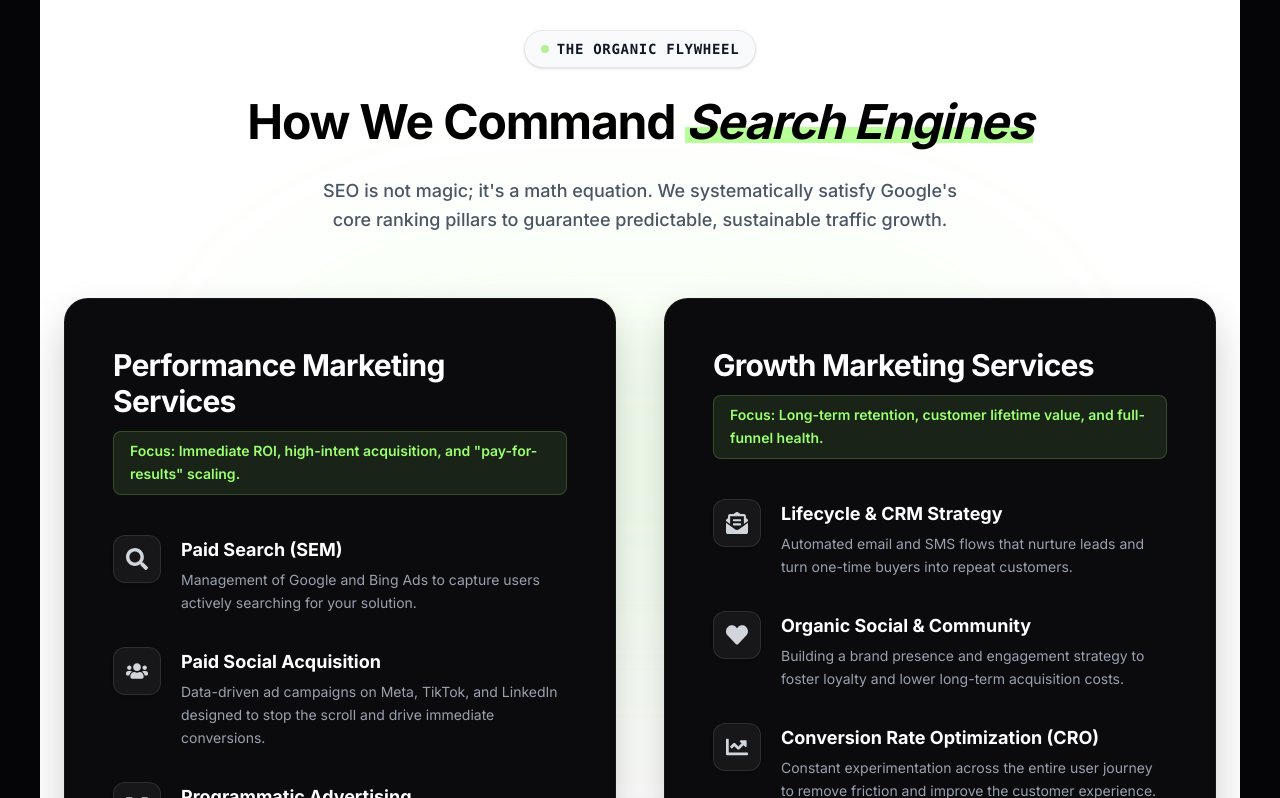
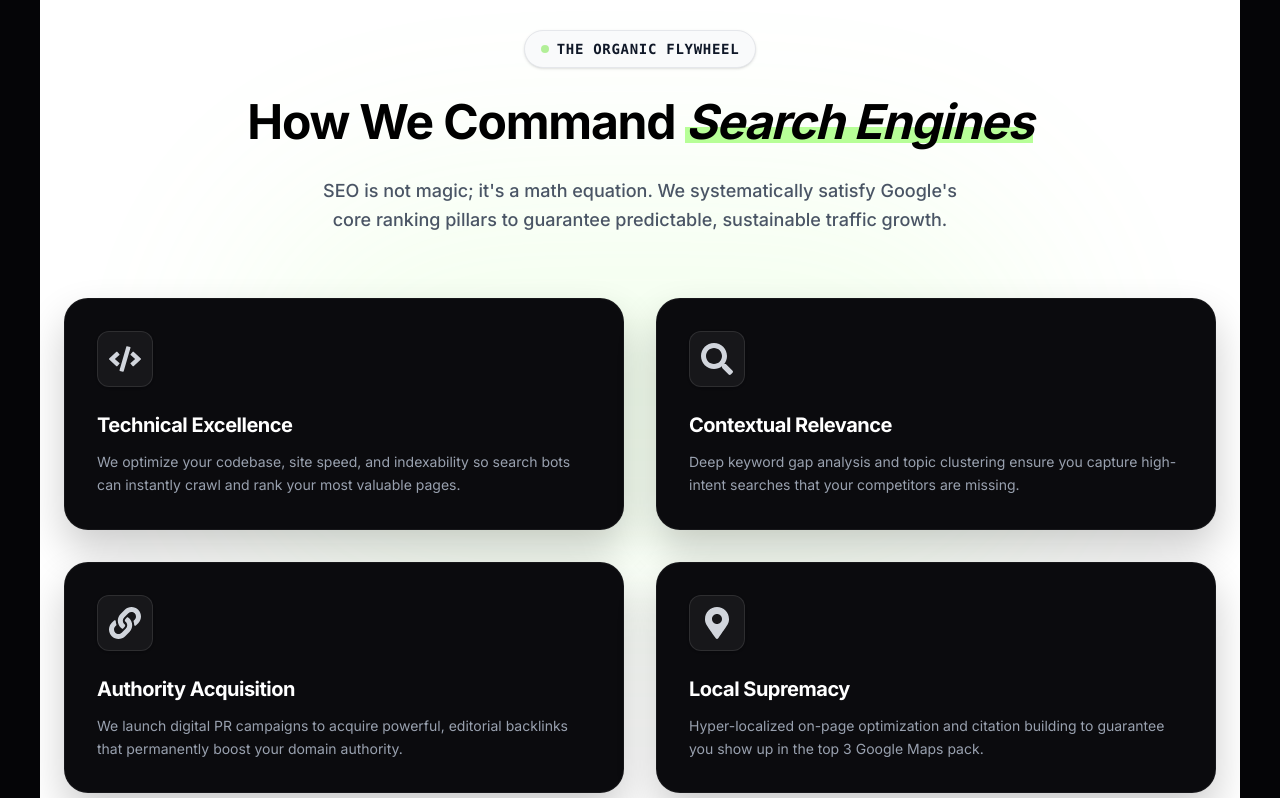
Before and after one commit to einfoengine/ablyart, a Next.js app: page /services/seo in a window 1280 px wide. Shown: the part 997-1795 px from the top of the page. Built offline with nearby package versions, Linux system fonts and the light colour scheme.

Commit message:
build fixes

```diff
--- a/src/components/ValueFocusSection.tsx
+++ b/src/components/ValueFocusSection.tsx
@@ -84,6 +84,12 @@ const defaultCategories: ServiceCategory[] = [
   }
 ];
 
+export type CustomFeature = {
+  title: string;
+  description: string;
+  icon: React.ReactNode;
+};
+
 export type ValueFocusSectionProps = {
   id?: string;
   badge?: string;
@@ -91,6 +97,7 @@ export type ValueFocusSectionProps = {
   titleHighlight?: string;
   subtitle?: string;
   categories?: ServiceCategory[];
+  customFeatures?: CustomFeature[];
   hideBottomSection?: boolean;
 };
 
@@ -101,6 +108,7 @@ export default function ValueFocusSection({
   titleHighlight = "is a dumb way to die",
   subtitle = "Over-indexing on paid ads burns cash without building loyalty, while pure organic growth starves you of immediate revenue. To truly scale, you must attack both fronts simultaneously.",
   categories = defaultCategories,
+  customFeatures,
   hideBottomSection = false,
 }: ValueFocusSectionProps) {
   return (
@@ -133,7 +141,28 @@ export default function ValueFocusSection({
                </p>
             </motion.div>
 
-            {/* 2 Column Categories Grid */}
+            {/* Feature Grid — flat customFeatures or default categories */}
+            {customFeatures ? (
+              <div className="grid grid-cols-1 sm:grid-cols-2 gap-6 lg:gap-8">
+                {customFeatures.map((feature, idx) => (
+                  <motion.div
+                    key={idx}
+                    initial={{ opacity: 0, y: 30 }}
+                    whileInView={{ opacity: 1, y: 0 }}
+                    viewport={{ once: false, margin: "-100px" }}
+                    transition={{ duration: 0.6, delay: idx * 0.12 }}
+                    className="bg-[#0b0b0e] rounded-3xl p-8 border border-[rgba(255,255,255,0.05)] shadow-[0_20px_40px_rgba(0,0,0,0.2)] flex flex-col relative overflow-hidden group"
+                  >
+                    <div className="absolute inset-0 bg-[var(--accent)] opacity-0 group-hover:opacity-[0.02] transition-opacity duration-500 pointer-events-none" />
+                    <div className="w-14 h-14 shrink-0 bg-white/5 flex items-center justify-center rounded-xl text-gray-300 border border-white/10 shadow-sm mb-6">
+                      {feature.icon}
+                    </div>
+                    <h3 className="text-xl font-bold text-white mb-3 tracking-tight">{feature.title}</h3>
+                    <p className="text-gray-400 text-sm leading-relaxed flex-1">{feature.description}</p>
+                  </motion.div>
+                ))}
+              </div>
+            ) : (
               <div className="grid grid-cols-1 lg:grid-cols-2 gap-8 lg:gap-12">
                 {categories.map((category, idx) => (
                   <motion.div
@@ -173,6 +202,7 @@ export default function ValueFocusSection({
                   </motion.div>
                 ))}
               </div>
+            )}
 
             {/* Call to Action */}
             <motion.div
```
Lines whose indentation alone changed are shown as unchanged.
